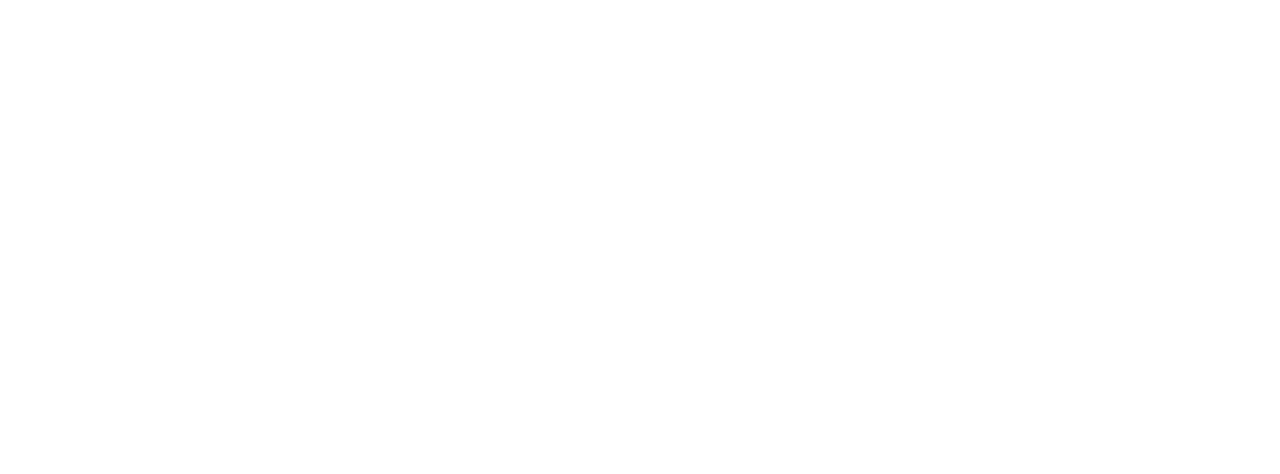
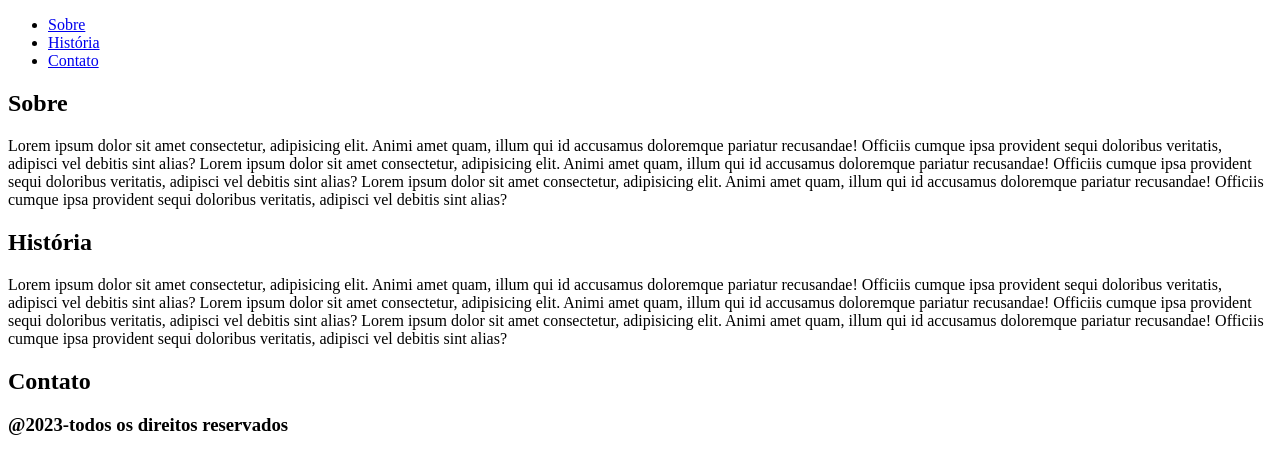
Before and after one commit to delpadre/SiteOnePageLoja, a plain HTML site: page index.html in a window 1280 px wide. Drawn offline with Linux system fonts and the light colour scheme.

Commit message:
adicionando a navegação e sections do site

```diff
--- a/index.html
+++ b/index.html
@@ -1,12 +1,43 @@
 <!DOCTYPE html>
-<html lang="en">
+<html lang="pt-nr">
 <head>
     <meta charset="UTF-8">
     <link rel="stylesheet" href="">
     <meta name="viewport" content="width=device-width, initial-scale=1.0">
-    <title>Document</title>
+    <title>Site</title>
 </head>
 <body>
+    <nav>
+        <ul>
+            <li><a href="#sobre"> Sobre</a></li>
+            <li><a href="#historia"> História</a></li>
+            <li><a href="#contato"> Contato</a></li>
+        </ul>
+    </nav>
+<div id="sobre">
+    <section id="main">
+        <h1>Sobre</h1>
+        <p>Lorem ipsum dolor sit amet consectetur, adipisicing elit. Animi amet quam, illum qui id accusamus doloremque pariatur recusandae! Officiis cumque ipsa provident sequi doloribus veritatis, adipisci vel debitis sint alias?
+            Lorem ipsum dolor sit amet consectetur, adipisicing elit. Animi amet quam, illum qui id accusamus doloremque pariatur recusandae! Officiis cumque ipsa provident sequi doloribus veritatis, adipisci vel debitis sint alias?
+            Lorem ipsum dolor sit amet consectetur, adipisicing elit. Animi amet quam, illum qui id accusamus doloremque pariatur recusandae! Officiis cumque ipsa provident sequi doloribus veritatis, adipisci vel debitis sint alias?</p>
+    </section>
+    <section id="historia">
+        <h1>História</h1>
+        <p>Lorem ipsum dolor sit amet consectetur, adipisicing elit. Animi amet quam, illum qui id accusamus doloremque pariatur recusandae! Officiis cumque ipsa provident sequi doloribus veritatis, adipisci vel debitis sint alias?
+            Lorem ipsum dolor sit amet consectetur, adipisicing elit. Animi amet quam, illum qui id accusamus doloremque pariatur recusandae! Officiis cumque ipsa provident sequi doloribus veritatis, adipisci vel debitis sint alias?
+            Lorem ipsum dolor sit amet consectetur, adipisicing elit. Animi amet quam, illum qui id accusamus doloremque pariatur recusandae! Officiis cumque ipsa provident sequi doloribus veritatis, adipisci vel debitis sint alias?</p>
+    </section>
+    <section id="contato">
+        <h1>Contato</h1>
+        <h3>@2023-todos os direitos reservados</h3>
+
+    </section>
+
+
+</div>
+
+
+
 
 </body>
 </html>
```
